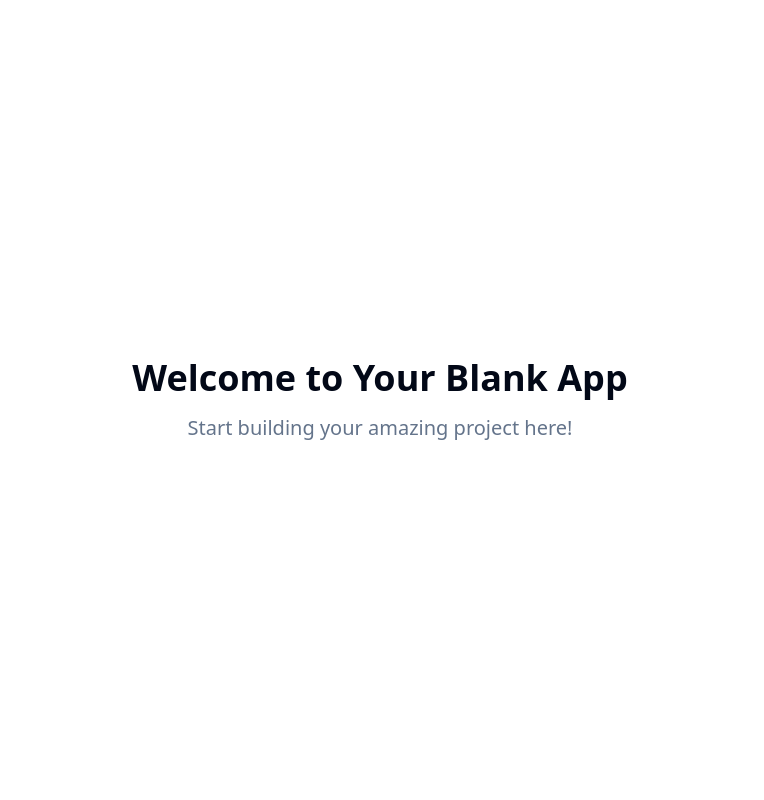
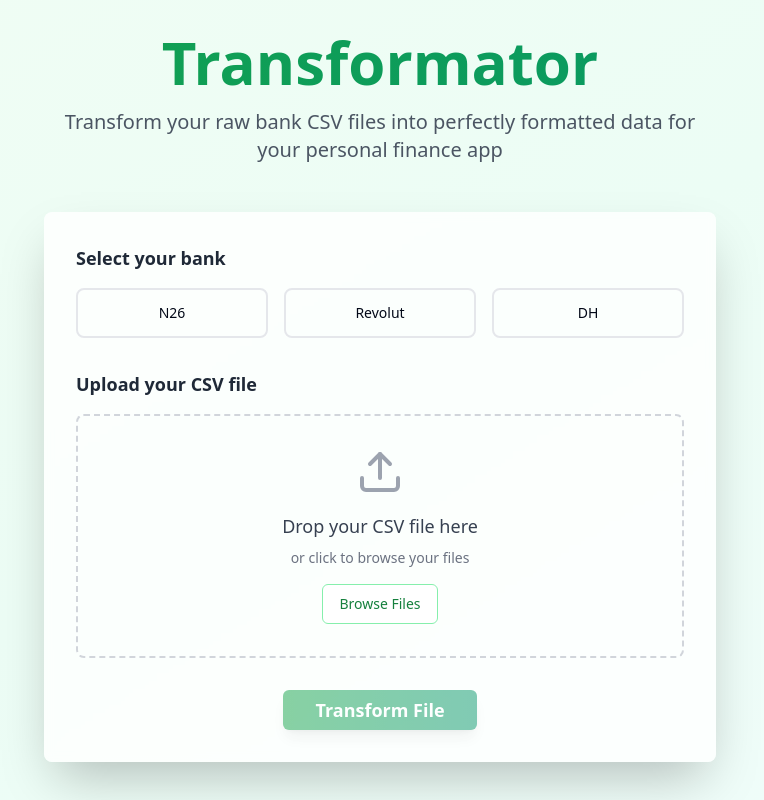
Before and after one commit to dmurko/transformat, a React (Vite) app: page / in a window 1280 px wide. Shown: the whole page, without its empty margins (260-1024 px from the left). Built offline with nearby package versions, Linux system fonts and the light colour scheme.

Commit message:
feat: Implement basic UI elements
Adds the basic UI elements for the transaction processing app, including a headline, radio buttons for bank selection, an upload section, and a submit button.  The UI will have a modern design with a green base color.

```diff
--- a/src/pages/Index.tsx
+++ b/src/pages/Index.tsx
@@ -1,11 +1,176 @@
-// Update this page (the content is just a fallback if you fail to update the page)
+
+import React, { useState } from 'react';
+import { Upload, FileText, Download, Loader2 } from 'lucide-react';
+import { Button } from '@/components/ui/button';
+import { Card, CardContent } from '@/components/ui/card';
+import { RadioGroup, RadioGroupItem } from '@/components/ui/radio-group';
+import { Label } from '@/components/ui/label';
 
 const Index = () => {
+  const [selectedBank, setSelectedBank] = useState('');
+  const [file, setFile] = useState<File | null>(null);
+  const [isProcessing, setIsProcessing] = useState(false);
+  const [isComplete, setIsComplete] = useState(false);
+
+  const handleFileUpload = (event: React.ChangeEvent<HTMLInputElement>) => {
+    const uploadedFile = event.target.files?.[0];
+    if (uploadedFile && uploadedFile.type === 'text/csv') {
+      setFile(uploadedFile);
+    }
+  };
+
+  const handleDragOver = (event: React.DragEvent) => {
+    event.preventDefault();
+  };
+
+  const handleDrop = (event: React.DragEvent) => {
+    event.preventDefault();
+    const droppedFile = event.dataTransfer.files[0];
+    if (droppedFile && droppedFile.type === 'text/csv') {
+      setFile(droppedFile);
+    }
+  };
+
+  const handleSubmit = async () => {
+    if (!selectedBank || !file) return;
+
+    setIsProcessing(true);
+    // Simulate processing time
+    setTimeout(() => {
+      setIsProcessing(false);
+      setIsComplete(true);
+    }, 3000);
+  };
+
   return (
-    <div className="min-h-screen flex items-center justify-center bg-background">
-      <div className="text-center">
-        <h1 className="text-4xl font-bold mb-4">Welcome to Your Blank App</h1>
-        <p className="text-xl text-muted-foreground">Start building your amazing project here!</p>
+    <div className="min-h-screen bg-gradient-to-br from-green-50 via-emerald-50 to-teal-50">
+      <div className="container mx-auto px-4 py-8">
+        {/* Header */}
+        <div className="text-center mb-12">
+          <h1 className="text-6xl font-bold bg-gradient-to-r from-green-600 to-emerald-600 bg-clip-text text-transparent mb-4">
+            Transformator
+          </h1>
+          <p className="text-xl text-gray-600 max-w-2xl mx-auto">
+            Transform your raw bank CSV files into perfectly formatted data for your personal finance app
+          </p>
+        </div>
+
+        {/* Main Form */}
+        <Card className="max-w-2xl mx-auto shadow-2xl border-0 bg-white/80 backdrop-blur-sm">
+          <CardContent className="p-8">
+            {/* Bank Selection */}
+            <div className="mb-8">
+              <h3 className="text-lg font-semibold text-gray-800 mb-4">Select your bank</h3>
+              <RadioGroup value={selectedBank} onValueChange={setSelectedBank}>
+                <div className="grid grid-cols-3 gap-4">
+                  {['N26', 'Revolut', 'DH'].map((bank) => (
+                    <div key={bank} className="relative">
+                      <RadioGroupItem value={bank} id={bank} className="peer sr-only" />
+                      <Label
+                        htmlFor={bank}
+                        className="flex items-center justify-center p-4 border-2 border-gray-200 rounded-lg cursor-pointer transition-all hover:border-green-300 peer-checked:border-green-500 peer-checked:bg-green-50 peer-checked:text-green-700"
+                      >
+                        <span className="font-medium">{bank}</span>
+                      </Label>
+                    </div>
+                  ))}
+                </div>
+              </RadioGroup>
+            </div>
+
+            {/* File Upload */}
+            <div className="mb-8">
+              <h3 className="text-lg font-semibold text-gray-800 mb-4">Upload your CSV file</h3>
+              <div
+                onDragOver={handleDragOver}
+                onDrop={handleDrop}
+                className="border-2 border-dashed border-gray-300 rounded-lg p-8 text-center transition-all hover:border-green-400 hover:bg-green-50/50"
+              >
+                {file ? (
+                  <div className="flex items-center justify-center space-x-3">
+                    <FileText className="h-8 w-8 text-green-600" />
+                    <div>
+                      <p className="font-medium text-gray-800">{file.name}</p>
+                      <p className="text-sm text-gray-500">
+                        {(file.size / 1024).toFixed(1)} KB
+                      </p>
+                    </div>
+                  </div>
+                ) : (
+                  <div>
+                    <Upload className="h-12 w-12 text-gray-400 mx-auto mb-4" />
+                    <p className="text-lg font-medium text-gray-700 mb-2">
+                      Drop your CSV file here
+                    </p>
+                    <p className="text-sm text-gray-500 mb-4">
+                      or click to browse your files
+                    </p>
+                    <input
+                      type="file"
+                      accept=".csv"
+                      onChange={handleFileUpload}
+                      className="hidden"
+                      id="file-upload"
+                    />
+                    <Button
+                      variant="outline"
+                      onClick={() => document.getElementById('file-upload')?.click()}
+                      className="border-green-300 text-green-700 hover:bg-green-50"
+                    >
+                      Browse Files
+                    </Button>
+                  </div>
+                )}
+              </div>
+            </div>
+
+            {/* Submit Button */}
+            <div className="text-center">
+              <Button
+                onClick={handleSubmit}
+                disabled={!selectedBank || !file || isProcessing}
+                className="bg-gradient-to-r from-green-600 to-emerald-600 hover:from-green-700 hover:to-emerald-700 text-white px-8 py-3 text-lg font-semibold shadow-lg transition-all duration-200 transform hover:scale-105 disabled:opacity-50 disabled:cursor-not-allowed disabled:transform-none"
+              >
+                {isProcessing ? (
+                  <>
+                    <Loader2 className="mr-2 h-5 w-5 animate-spin" />
+                    Processing...
+                  </>
+                ) : (
+                  'Transform File'
+                )}
+              </Button>
+            </div>
+          </CardContent>
+        </Card>
+
+        {/* Results Section */}
+        <div className={`transition-all duration-700 transform ${isComplete ? 'translate-y-0 opacity-100' : 'translate-y-8 opacity-0'} ${isComplete ? 'block' : 'hidden'}`}>
+          <Card className="max-w-2xl mx-auto mt-8 shadow-2xl border-0 bg-gradient-to-r from-green-500 to-emerald-500 text-white">
+            <CardContent className="p-8 text-center">
+              <div className="mb-6">
+                <div className="inline-flex items-center justify-center w-16 h-16 bg-white/20 rounded-full mb-4">
+                  <Download className="h-8 w-8" />
+                </div>
+                <h3 className="text-2xl font-bold mb-2">Transformation Complete!</h3>
+                <p className="text-green-100">
+                  Your {selectedBank} transactions have been successfully processed
+                </p>
+              </div>
+              <Button
+                variant="secondary"
+                className="bg-white text-green-600 hover:bg-gray-100 font-semibold px-6 py-3 shadow-lg"
+                onClick={() => {
+                  // This will be implemented later with actual file processing
+                  console.log('Download processed file');
+                }}
+              >
+                <Download className="mr-2 h-5 w-5" />
+                Download Processed File
+              </Button>
+            </CardContent>
+          </Card>
+        </div>
       </div>
     </div>
   );
```
